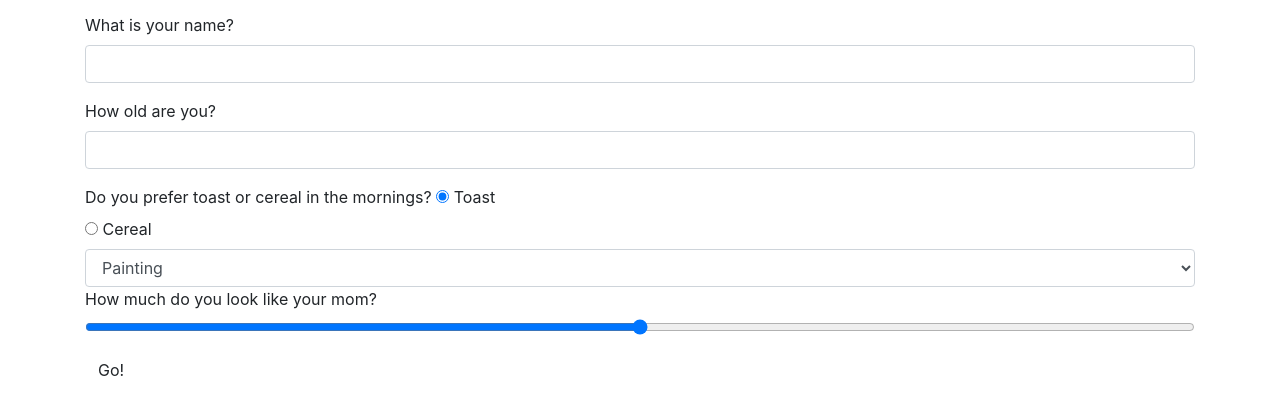
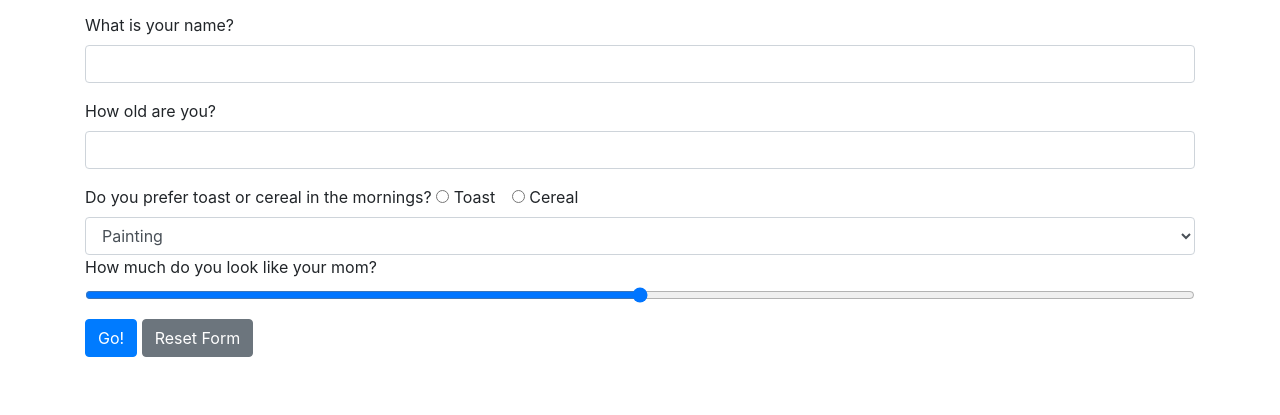
Before and after one commit to AsheUrban/prgm-lng-sgst, a plain HTML site: page index.html in a window 1280 px wide. Shown: the part 107-522 px from the top of the page. Drawn offline with Linux system fonts and the light colour scheme.

Commit message:
ADD second button and function to reset form using MDN documentation.

```diff
--- a/index.html
+++ b/index.html
@@ -22,13 +22,13 @@
         <label for="age">How old are you?</label>
         <input id="age" class="form-control" type="text">
       </div>
-      <div class="radio">
+      <div class="radio form-check-inline">
         <label for="radio">Do you prefer toast or cereal in the mornings?
-          <input type="radio" name="operator" value="toast" checked>
+          <input type="radio" name="operator" value="toast">
           Toast
         </label>
       </div>
-      <div class="radio">
+      <div class="radio form-check-inline">
         <label>
           <input type="radio" name="operator" value="cereal">
           Cereal
@@ -43,15 +43,11 @@
         <label for="formControlRange">How much do you look like your mom?</label>
         <input type="range" class="form-control-range" id="formControlRange">
       </div>
-      <button type="submit" class="btn">Go!</button>
+      <button type="submit" class="btn btn-primary">Go!</button>
+      <button type="reset"class="btn btn-secondary">Reset Form</button>
     </form>
     <div id="output">
-
-
     </div>
-
-
-  </div>
 
 </body>
 </html>
--- a/js/scripts.js
+++ b/js/scripts.js
@@ -20,5 +20,15 @@ $(document).ready(function() {
     } else if (age<=60 && operator==="toast" && hobby==="Painting") {
       $("#output").text(result3);
     }
+
+    function logReset(event) {
+      log.textContent = `Form reset! Time stamp: ${event.timeStamp}`;
+    }
+
+    const form = document.getElementById('form');
+    const log = document.getElementById('log');
+    form.addEventListener('reset', logReset);
+
+
   });
 });
```
